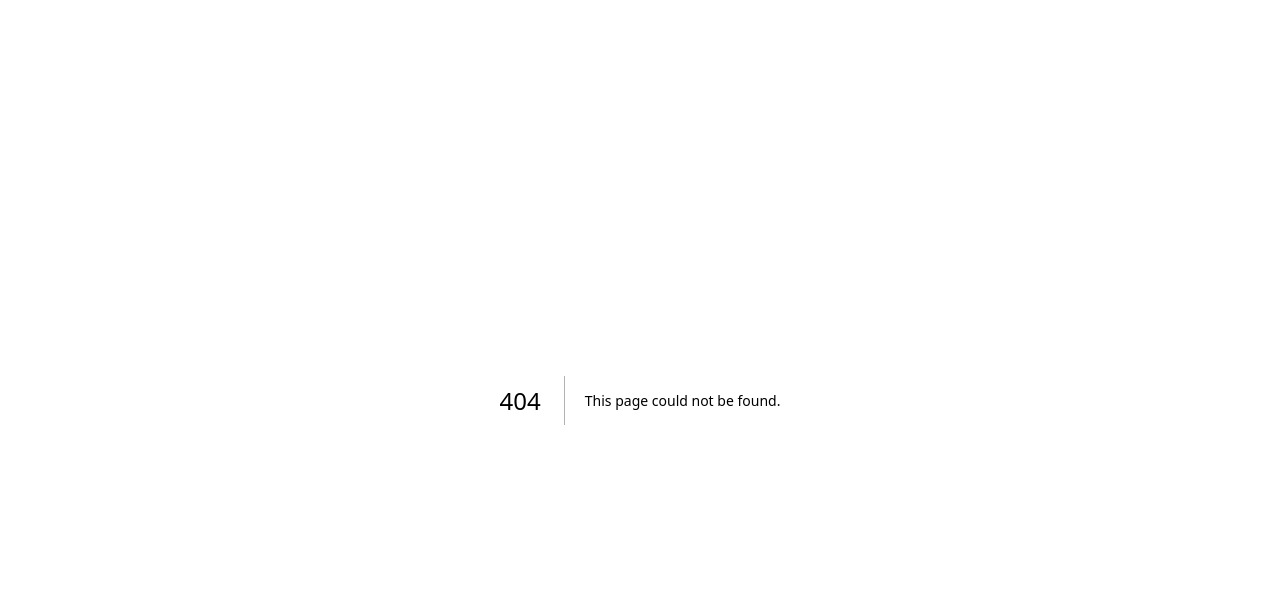
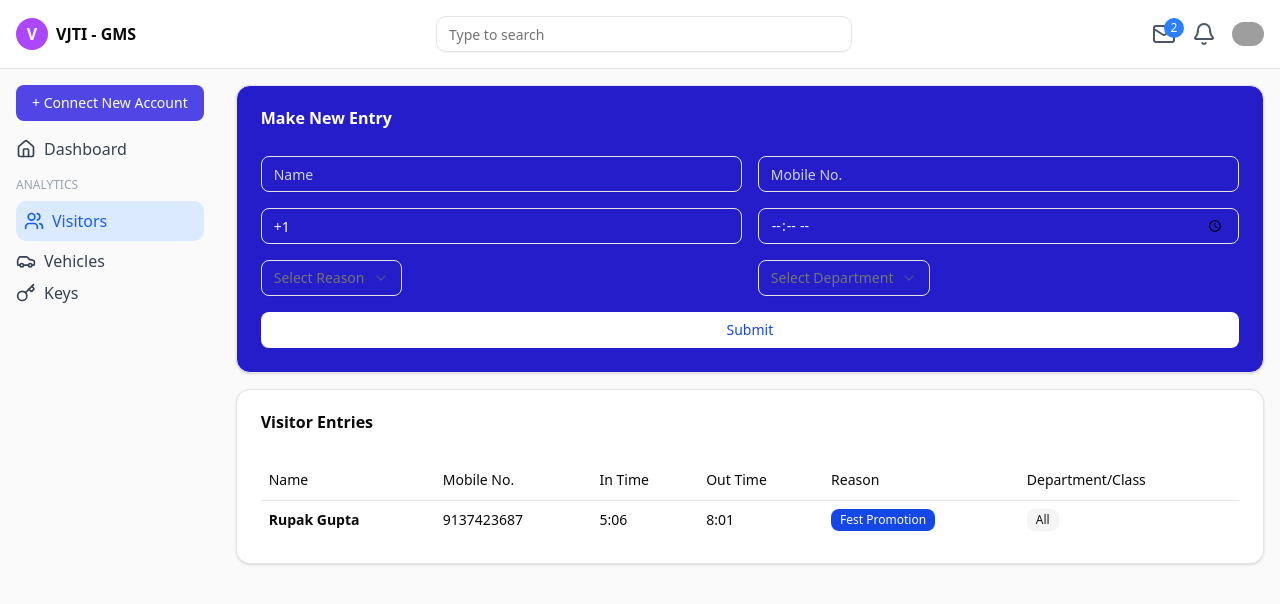
Before and after one commit to Tanish2207/vjti-gms, a Next.js app: page /dashboard in a window 1280 px wide. Before the commit this address had no page. Shown: the top 604 px of the page. Built offline with nearby package versions, Linux system fonts and the light colour scheme; grey boxes are pictures that could not be loaded.

Commit message:
Added dashboard page

```diff
--- a/app/page.tsx
+++ b/app/page.tsx
@@ -1,4 +1,5 @@
-import { Button } from "@/components/ui/button"
+import { Button } from "@/components/ui/button";
+import Link from "next/link";
 
 export default function Home() {
   return (
@@ -6,7 +7,9 @@ export default function Home() {
       <h1 className="text-4xl text-blue-400 font-bold">
         Welcome to VJTI-GMS (Gate Management System)
       </h1>
+      <Link href="/dashboard">
         <Button>Click me </Button>
+      </Link>
     </div>
   );
 }
--- /dev/null
+++ b/pages/dashboard.tsx
@@ -0,0 +1,28 @@
+"use client";
+
+import Sidebar from "@/components/Sidebar";
+import EntryForm from "@/components/EntryForm";
+import EntryTable from "@/components/EntryTable";
+import Navbar from "@/components/Navbar";
+import "@/app/globals.css";
+// import { useState } from 'react';
+
+export default function Dashboard() {
+  // const [isSidebarOpen, setIsSidebarOpen] = useState(true);
+
+  return (
+    <>
+      <Navbar />
+      <div className="flex h-screen bg-[#fafafb]">
+        {/* Sidebar */}
+        {/* <Sidebar isOpen={isSidebarOpen} toggleSidebar={() => setIsSidebarOpen(!isSidebarOpen)} /> */}
+        <Sidebar />
+
+        <main className="flex flex-col w-full gap-4 py-4 px-4">
+          <EntryForm />
+          <EntryTable />
+        </main>
+      </div>
+    </>
+  );
+}
```
